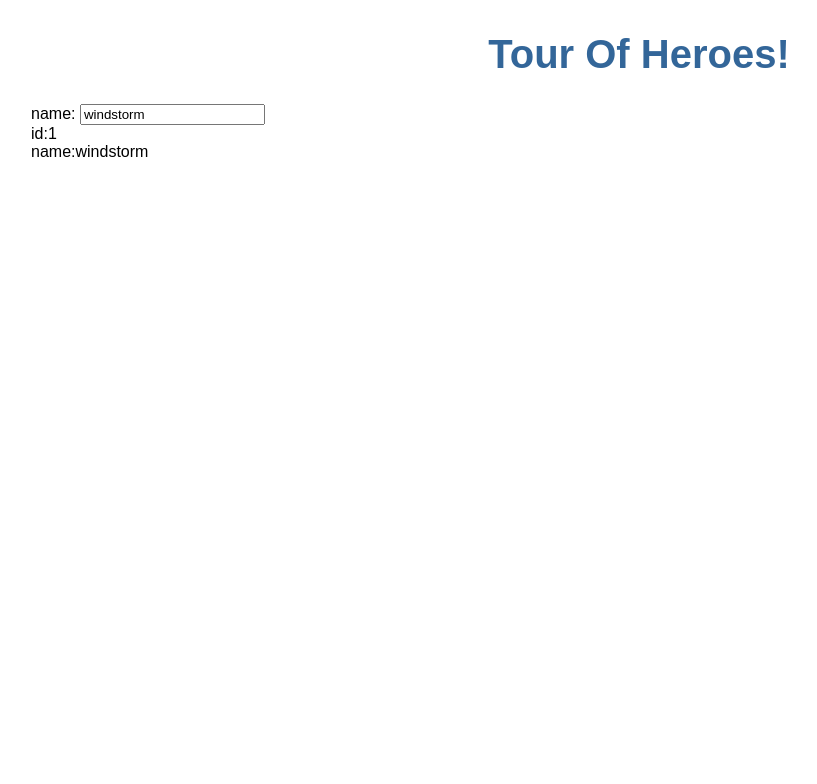
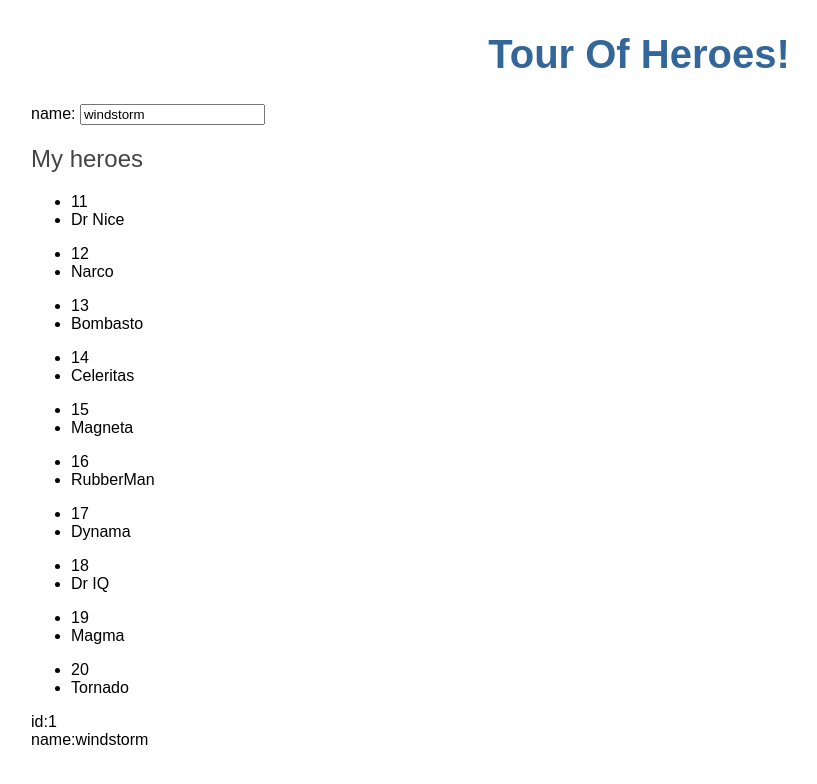
Before and after one commit to alucard371/Tour-of-Heroes---Angular-tutorial, an Angular app: page / in a window 1280 px wide. Shown: the top 784 px of the page, without its empty margins (1-818 px from the left). Built offline with nearby package versions, Linux system fonts and the light colour scheme.

Commit message:
list heroes with *ngFor

```diff
--- a/src/app/heroes/heroes.component.html
+++ b/src/app/heroes/heroes.component.html
@@ -4,6 +4,12 @@
     </label>
 </div>
 
+<h2>My heroes</h2>
+<ul *ngFor="let hero of heroes">
+    <li>{{hero.id}}</li>
+    <li>{{hero.name}}</li>
+</ul>
+
 
 <div><span>id:</span>{{hero.id}}</div>
 <div><span>name:</span>{{hero.name}}</div>
--- a/src/app/heroes/heroes.component.ts
+++ b/src/app/heroes/heroes.component.ts
@@ -1,5 +1,6 @@
 import { Component, OnInit } from '@angular/core';
 import { Hero } from '../hero';
+import { HEROES } from '../mock-heroes';
 
 @Component({
   selector: 'app-heroes',
@@ -8,10 +9,18 @@ import { Hero } from '../hero';
 })
 export class HeroesComponent implements OnInit {
 
-  hero: Hero = {
-    id:1,
+  private _hero: Hero = {
+    id: 1,
     name: 'windstorm'
   };
+  public get hero(): Hero {
+    return this._hero;
+  }
+  public set hero(value: Hero) {
+    this._hero = value;
+  }
+
+  heroes = HEROES;
 
   constructor() { }
 
```
